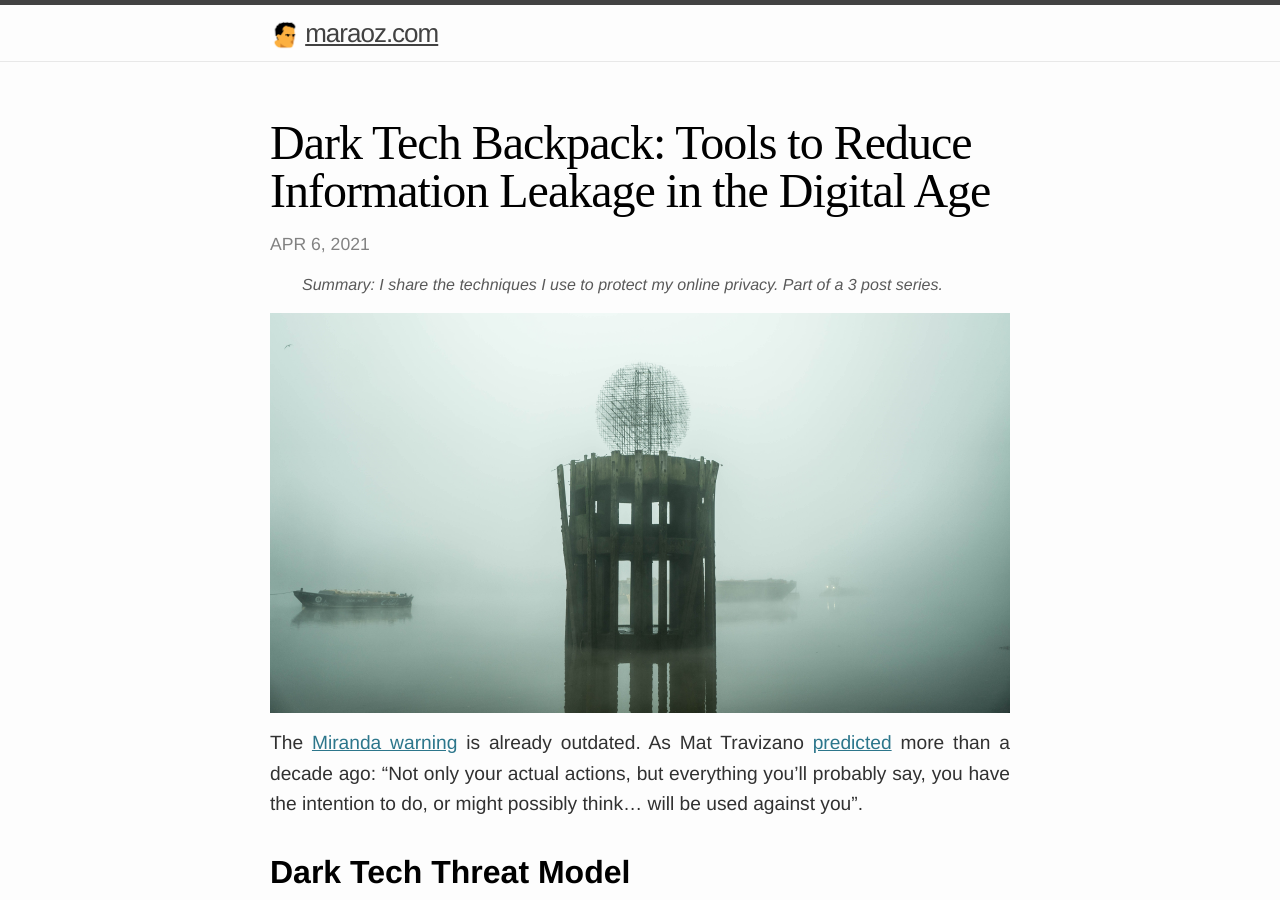
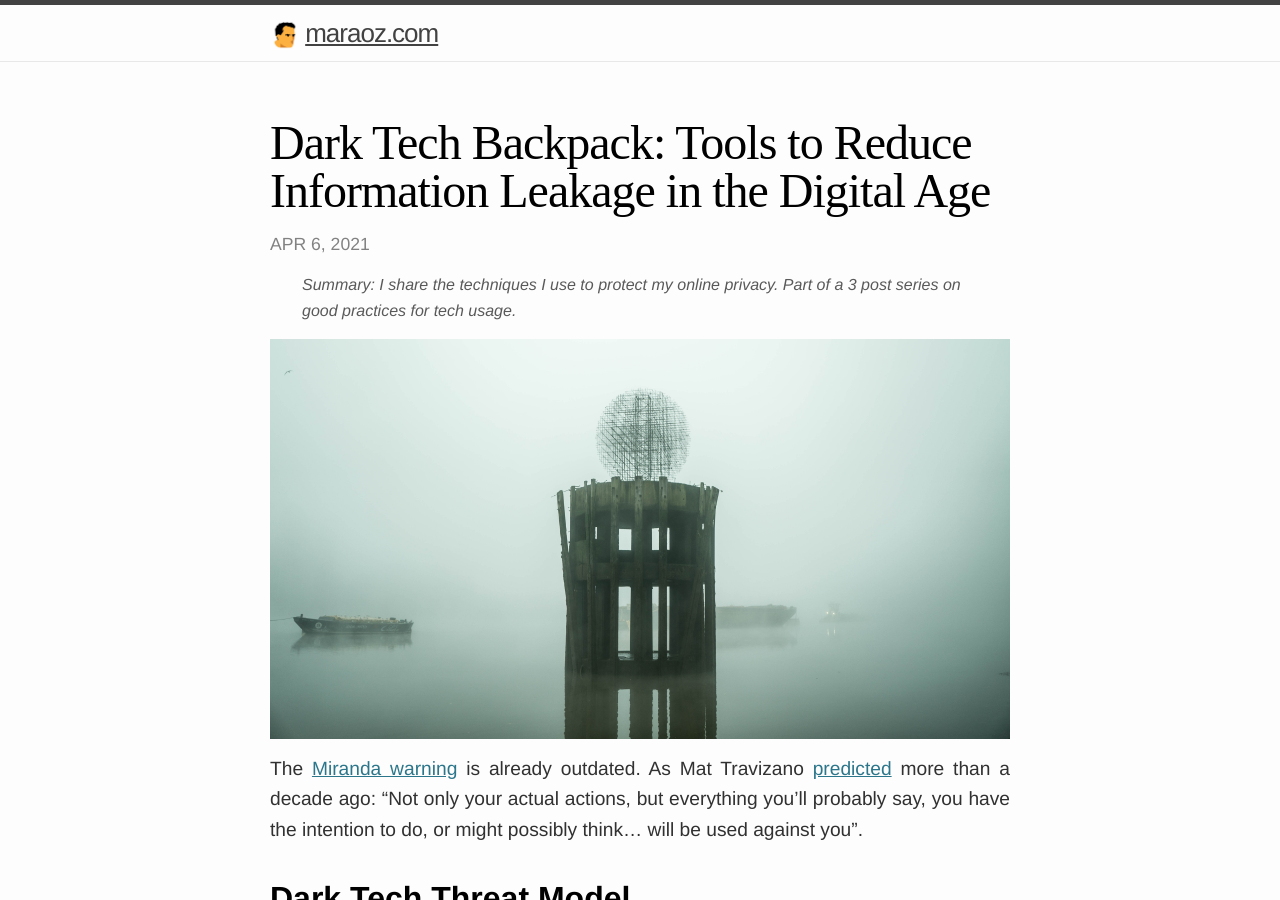
Before and after one commit to tobyornottobe/maraoz.github.io, a Jekyll site: the page built from _posts/2021-04-06-dark-tech.md, in a window 1280 px wide and 900 px high. Built offline with Jekyll 4.4.1, drawn with Linux system fonts in a browser that asks for light colours.

Commit message:
Update 2021-04-06-dark-tech.md

```diff
--- a/_posts/2021-04-06-dark-tech.md
+++ b/_posts/2021-04-06-dark-tech.md
@@ -5,7 +5,7 @@ draft: true
 ---
 <figure>
   <figcaption style="text-align: left">
-  Summary: I share the techniques I use to protect my online privacy. Part of a 3 post series.
+  Summary: I share the techniques I use to protect my online privacy. Part of a 3 post series on good practices for tech usage.
   </figcaption>
 </figure>
 <img class="cover" src="/img/dark-tech/cover.jpg">
```
